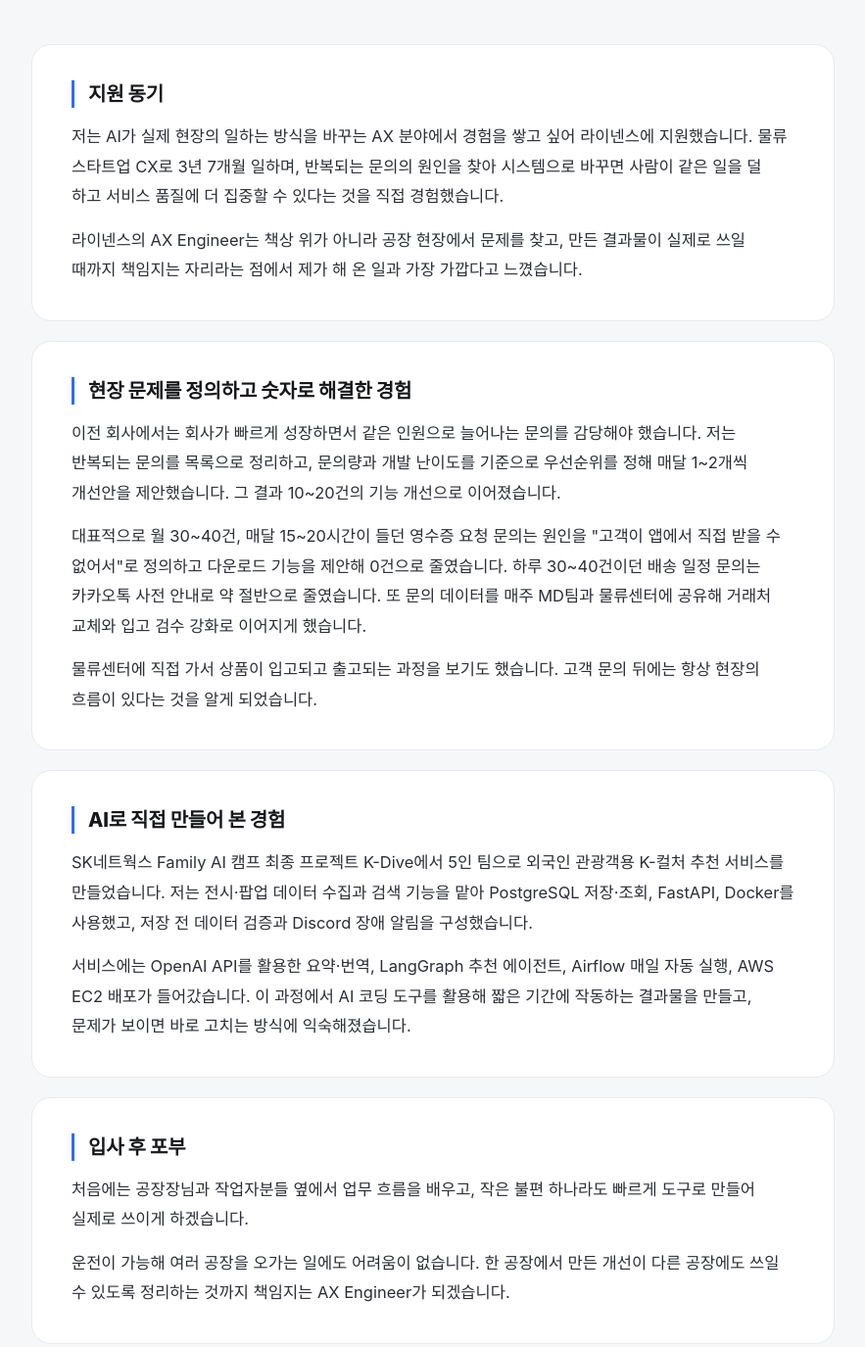
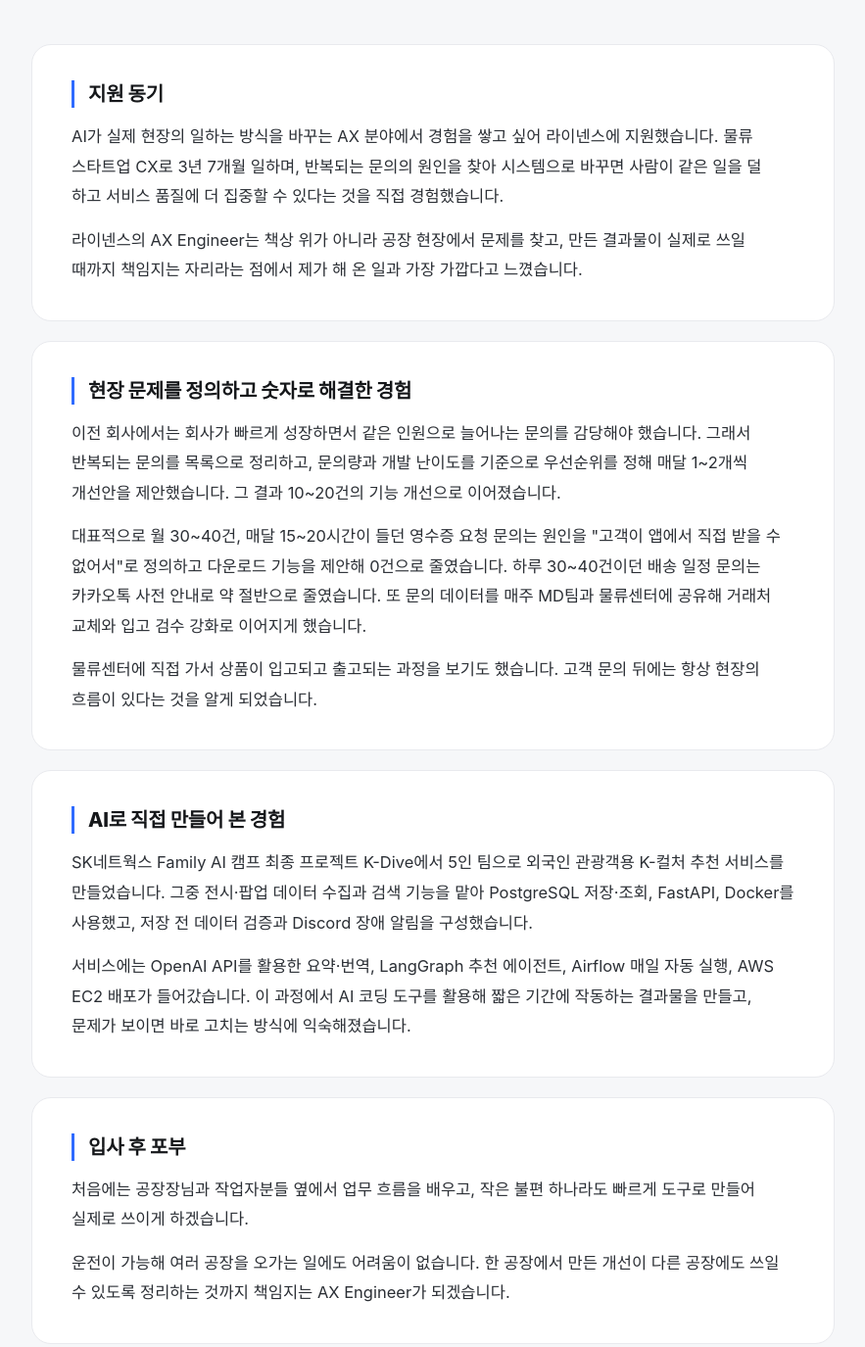
Before and after one commit to happyhippo-cmd/happyhippo-cmd.github.io, a plain HTML site: page lynens.html in a window 1280 px wide. Shown: the part 1082-2457 px from the top of the page at 98% size, without its empty margins (92-975 px from the left). Drawn offline with Linux system fonts and the light colour scheme; a web font is replaced by a local one.

Commit message:
라이넨스 페이지: 자기소개서 '저는' 삭제, 요건표 문제 정의 사례 교체
Co-Authored-By: Claude Opus 5.5 <noreply@anthropic.com>
Claude-Session: https://claude.ai/code/session_01U11s1v1NANb17M84b2icnH

```diff
--- a/lynens.html
+++ b/lynens.html
@@ -262,18 +262,18 @@
     <div class="letter">
       <article class="reveal">
         <h3>지원 동기</h3>
-        <p>저는 AI가 실제 현장의 일하는 방식을 바꾸는 AX 분야에서 경험을 쌓고 싶어 라이넨스에 지원했습니다. 물류 스타트업 CX로 3년 7개월 일하며, 반복되는 문의의 원인을 찾아 시스템으로 바꾸면 사람이 같은 일을 덜 하고 서비스 품질에 더 집중할 수 있다는 것을 직접 경험했습니다.</p>
+        <p>AI가 실제 현장의 일하는 방식을 바꾸는 AX 분야에서 경험을 쌓고 싶어 라이넨스에 지원했습니다. 물류 스타트업 CX로 3년 7개월 일하며, 반복되는 문의의 원인을 찾아 시스템으로 바꾸면 사람이 같은 일을 덜 하고 서비스 품질에 더 집중할 수 있다는 것을 직접 경험했습니다.</p>
         <p>라이넨스의 AX Engineer는 책상 위가 아니라 공장 현장에서 문제를 찾고, 만든 결과물이 실제로 쓰일 때까지 책임지는 자리라는 점에서 제가 해 온 일과 가장 가깝다고 느꼈습니다.</p>
       </article>
       <article class="reveal">
         <h3>현장 문제를 정의하고 숫자로 해결한 경험</h3>
-        <p>이전 회사에서는 회사가 빠르게 성장하면서 같은 인원으로 늘어나는 문의를 감당해야 했습니다. 저는 반복되는 문의를 목록으로 정리하고, 문의량과 개발 난이도를 기준으로 우선순위를 정해 매달 1~2개씩 개선안을 제안했습니다. 그 결과 10~20건의 기능 개선으로 이어졌습니다.</p>
+        <p>이전 회사에서는 회사가 빠르게 성장하면서 같은 인원으로 늘어나는 문의를 감당해야 했습니다. 그래서 반복되는 문의를 목록으로 정리하고, 문의량과 개발 난이도를 기준으로 우선순위를 정해 매달 1~2개씩 개선안을 제안했습니다. 그 결과 10~20건의 기능 개선으로 이어졌습니다.</p>
         <p>대표적으로 월 30~40건, 매달 15~20시간이 들던 영수증 요청 문의는 원인을 "고객이 앱에서 직접 받을 수 없어서"로 정의하고 다운로드 기능을 제안해 0건으로 줄였습니다. 하루 30~40건이던 배송 일정 문의는 카카오톡 사전 안내로 약 절반으로 줄였습니다. 또 문의 데이터를 매주 MD팀과 물류센터에 공유해 거래처 교체와 입고 검수 강화로 이어지게 했습니다.</p>
         <p>물류센터에 직접 가서 상품이 입고되고 출고되는 과정을 보기도 했습니다. 고객 문의 뒤에는 항상 현장의 흐름이 있다는 것을 알게 되었습니다.</p>
       </article>
       <article class="reveal">
         <h3>AI로 직접 만들어 본 경험</h3>
-        <p>SK네트웍스 Family AI 캠프 최종 프로젝트 K-Dive에서 5인 팀으로 외국인 관광객용 K-컬처 추천 서비스를 만들었습니다. 저는 전시·팝업 데이터 수집과 검색 기능을 맡아 PostgreSQL 저장·조회, FastAPI, Docker를 사용했고, 저장 전 데이터 검증과 Discord 장애 알림을 구성했습니다.</p>
+        <p>SK네트웍스 Family AI 캠프 최종 프로젝트 K-Dive에서 5인 팀으로 외국인 관광객용 K-컬처 추천 서비스를 만들었습니다. 그중 전시·팝업 데이터 수집과 검색 기능을 맡아 PostgreSQL 저장·조회, FastAPI, Docker를 사용했고, 저장 전 데이터 검증과 Discord 장애 알림을 구성했습니다.</p>
         <p>서비스에는 OpenAI API를 활용한 요약·번역, LangGraph 추천 에이전트, Airflow 매일 자동 실행, AWS EC2 배포가 들어갔습니다. 이 과정에서 AI 코딩 도구를 활용해 짧은 기간에 작동하는 결과물을 만들고, 문제가 보이면 바로 고치는 방식에 익숙해졌습니다.</p>
       </article>
       <article class="reveal">
@@ -292,7 +292,7 @@
     <table class="fit reveal">
       <thead><tr><th>라이넨스가 찾는 것</th><th>제가 해 본 것</th></tr></thead>
       <tbody>
-        <tr><td>현장 문제를 기술 문제로 정의</td><td>영수증 문의가 많은 이유를 "앱에서 직접 받을 수 없어서"로 정의하고 기능을 제안해 월 30~40건을 0건으로 만들었습니다.</td></tr>
+        <tr><td>현장 문제를 기술 문제로 정의</td><td>배송 완료 사진을 묻는 문의가 반복되는 원인을 찾아 개선해, 하루 약 5건이던 문의를 1건으로 줄였습니다.</td></tr>
         <tr><td>사용자와 직접 소통하며 요구사항 구체화</td><td>3년 7개월 동안 자영업자 고객, 물류센터, MD·디자인·개발팀 사이에서 요구사항을 정리하고 조율했습니다.</td></tr>
         <tr><td>빠른 프로토타입·자동화 도구 구현과 배포</td><td>AI 캠프 프로젝트에서 Airflow로 매일 자동 실행되는 데이터 흐름을 만들고, FastAPI·Docker로 AWS EC2에 배포했습니다.</td></tr>
         <tr><td>LLM · AI Agent</td><td>OpenAI API로 태그·요약·3개 국어 번역을 자동으로 붙이고, LangGraph로 추천 에이전트를 만들었습니다.</td></tr>
```
